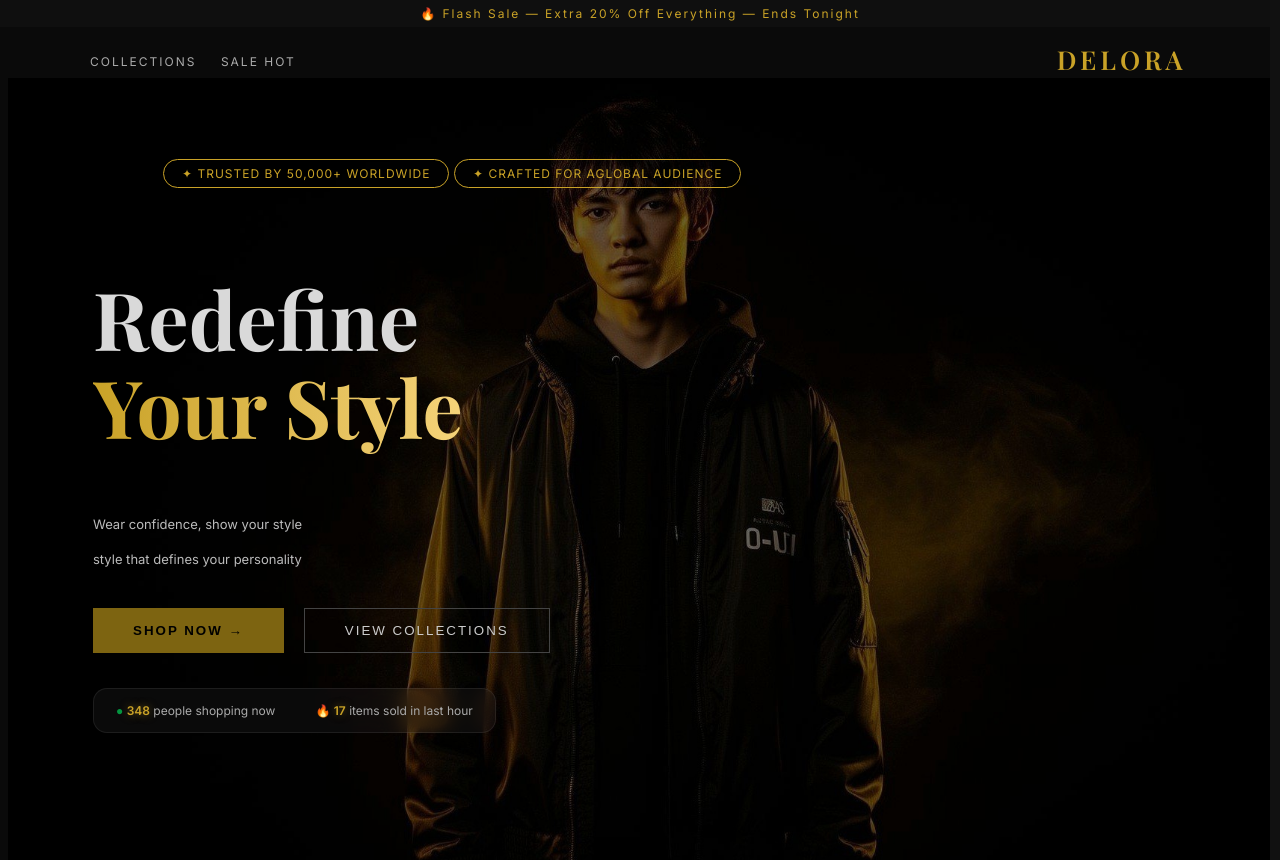
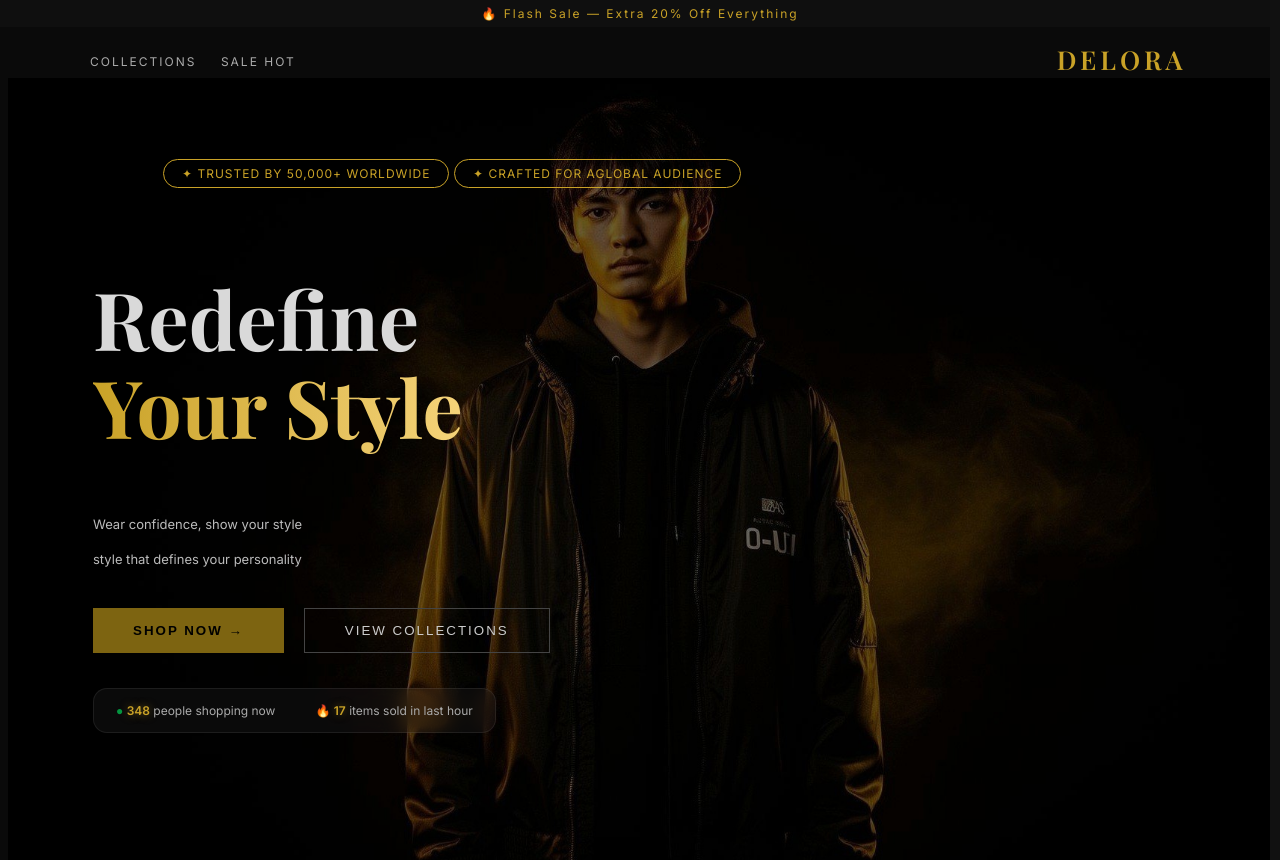
Before and after one commit to zezodawood78/delora, a website: page index.html in a window 1280 px wide. Shown: the top 860 px of the page. Drawn offline with nearby package versions, Linux system fonts and the light colour scheme.

Commit message:
Update index.html

```diff
--- a/index.html
+++ b/index.html
@@ -14,7 +14,7 @@
 <body>
 
 <div class="flash-bar">
-🔥 Flash Sale — Extra 20% Off Everything — Ends Tonight
+🔥 Flash Sale — Extra 20% Off Everything
 </div>
 
 <div class="navbar" id="navbar">
```
